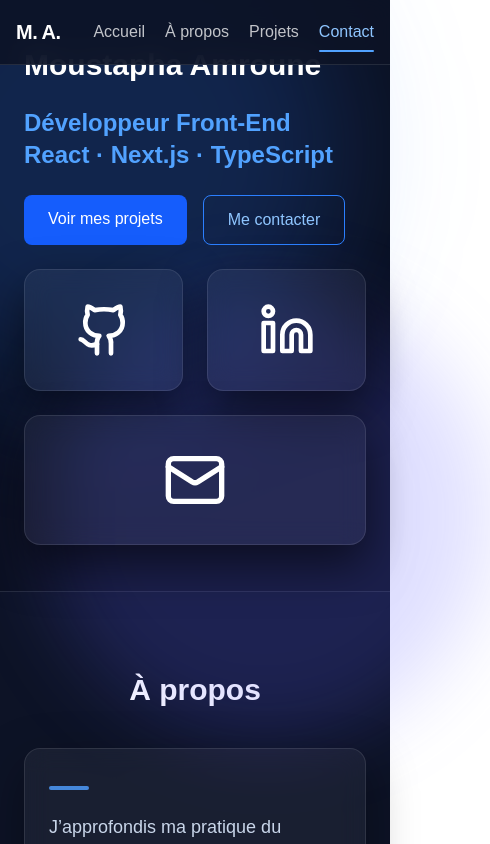
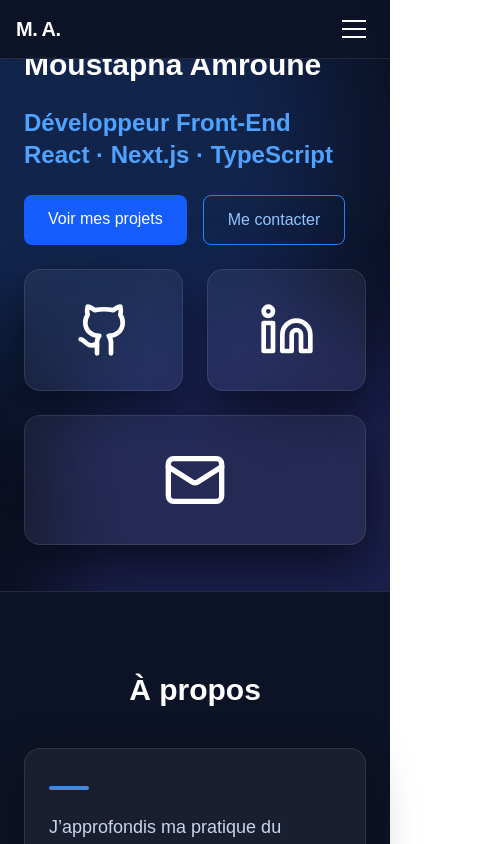
Before and after one commit to m-amroune/portfolio, a Next.js app: page / in a window 390 px wide. Shown: the top 844 px of the page, 490 px wide, since content can reach past the window. Built offline with nearby package versions, Linux system fonts and the light colour scheme.

Commit message:
improve mobile navigation and contact section

```diff
--- a/app/page.tsx
+++ b/app/page.tsx
@@ -31,7 +31,7 @@ export default function Home() {
     },
     {
       label: "OpenClassrooms",
-      text: "J’ai suivi le parcours Front-End d’OpenClassrooms, basé sur la réalisation de projets complets. J’y ai travaillé l’intégration responsive, React, les appels API et l’organisation du code.",
+      text: "J’ai suivi un parcours de formation développeur d'applications Javascript React, basé sur la réalisation de projets complets. J’y ai travaillé l’intégration responsive, React, les appels API et l’organisation du code.",
     },
     {
       label: "FreeCodeCamp",
@@ -78,7 +78,7 @@ export default function Home() {
         {/* ===================== HERO ===================== */}
         <section
           id="accueil"
-          className="relative min-h-[70vh] flex items-center px-6 md:px-12 lg:px-16"
+          className="relative flex min-h-[70vh] items-center overflow-hidden px-6 md:px-12 lg:px-16"
         >
           {/* Background decoration */}
           <div className="absolute inset-0 pointer-events-none">
@@ -99,8 +99,6 @@ export default function Home() {
                   React · Next.js · TypeScript
                 </span>
               </h2>
-
-
 
               {/* Primary actions */}
               <div className="flex gap-4 mt-6">
@@ -194,7 +192,7 @@ export default function Home() {
         {/* ===================== ABOUT ===================== */}
         <section
           id="a-propos"
-  className="border-t border-white/10 bg-[#0D1326] px-6 py-20"
+          className="scroll-mt-20 border-t border-white/10 bg-[#0D1326] px-6 py-20"
         >
           <div className="mx-auto max-w-6xl">
             <h2 className="mb-10 text-center text-3xl font-bold md:text-4xl">
@@ -246,8 +244,8 @@ export default function Home() {
                 <h3 className="text-3xl font-bold md:text-4xl">Compétences</h3>
 
                 <p className="mx-auto max-w-2xl text-white/70">
-          Conception d’interfaces, intégration, logique front-end, APIs et
-          bases de données.
+                  Conception d’interfaces, intégration, logique front-end, APIs
+                  et bases de données.
                 </p>
               </div>
 
@@ -273,7 +271,9 @@ export default function Home() {
                   text="Git, GitHub, Vite, Docker, Replit, Linux, Bash"
                 />
                 <SkillCard
-          icon={<MonitorSmartphone size={28} className="text-purple-400" />}
+                  icon={
+                    <MonitorSmartphone size={28} className="text-purple-400" />
+                  }
                   title="UX / UI"
                   text="Figma, Responsive Design"
                 />
@@ -285,7 +285,7 @@ export default function Home() {
         {/* ===================== PROJECTS ===================== */}
         <section
           id="projets"
-         className="px-6 py-20 bg-gradient-to-b from-[#17213A] via-[#111827] to-[#17213A] text-white border-t border-white/10"
+          className="scroll-mt-20 px-6 py-20 bg-gradient-to-b from-[#17213A] via-[#111827] to-[#17213A] text-white border-t border-white/10"
         >
           <div className="max-w-5xl mx-auto space-y-10">
             <div className="text-center">
@@ -315,10 +315,10 @@ export default function Home() {
         {/* ===================== CONTACT ===================== */}
         <section
           id="contact"
-          className="border-t border-white/10 bg-[#0D1326] px-6 py-20"
+          className="scroll-mt-20 border-t border-white/10 bg-[#0D1326] px-6 py-20"
         >
-          <div className="mx-auto max-w-5xl text-center">
-            <h2 className="mb-10 text-3xl font-bold md:text-4xl">
+          <div className="mx-auto max-w-5xl">
+            <h2 className="mb-10 text-center text-3xl font-bold md:text-4xl">
               Contact
             </h2>
 
--- a/components/ContactModal.tsx
+++ b/components/ContactModal.tsx
@@ -92,13 +92,20 @@ export default function ContactModal({ inline = false }: ContactModalProps) {
       onClick={inline ? undefined : closeModal}
     >
       <div
-        className={`
-  relative w-full
+        className={
+          inline
+            ? `
+      relative mx-auto w-full max-w-2xl
+      rounded-2xl border border-white/15
+      bg-white/[0.04] text-white
+    `
+            : `
+        relative w-full max-w-lg
         rounded-3xl border border-white/10
         bg-[#0f172a] text-white
         shadow-[0_24px_90px_rgba(0,0,0,0.45)]
-  ${inline ? "mx-auto max-w-2xl" : "max-w-lg"}
-`}
+      `
+        }
         onClick={(e) => e.stopPropagation()}
       >
         {!inline && (
@@ -118,7 +125,7 @@ export default function ContactModal({ inline = false }: ContactModalProps) {
           </button>
         )}
 
-        <div className="p-6 md:p-8">
+        <div className={inline ? "p-6 md:p-10" : "p-6 md:p-8"}>
           {!inline && (
             <div className="mb-6 space-y-2 pr-10">
               <h3 className="text-2xl font-bold">Me contacter</h3>
@@ -184,12 +191,12 @@ export default function ContactModal({ inline = false }: ContactModalProps) {
               <textarea
                 id="contact-message"
                 name="message"
-                rows={5}
+                rows={4}
                 required
                 className="
     w-full resize-none rounded-xl border border-white/10
     bg-white/[0.06] px-4 py-3
-        text-white
+    text-base text-white
     outline-none transition
     focus:border-blue-400/70 focus:bg-white/[0.08]
   "
@@ -208,18 +215,21 @@ export default function ContactModal({ inline = false }: ContactModalProps) {
               </p>
             )}
 
+            <div className="flex justify-center pt-2">
               <button
                 type="submit"
                 disabled={status === "sending"}
                 className="
-      w-full rounded-xl bg-blue-600 px-5 py-3
-      font-semibold text-white transition
+      inline-flex min-w-36 items-center justify-center
+      rounded-xl bg-blue-600 px-6 py-3
+      cursor-pointer text-base font-semibold text-white transition
       hover:bg-blue-500
       disabled:cursor-not-allowed disabled:opacity-60
     "
               >
                 {status === "sending" ? "Envoi..." : "Envoyer"}
               </button>
+            </div>
           </form>
         </div>
       </div>
--- a/components/Navbar.tsx
+++ b/components/Navbar.tsx
@@ -16,8 +16,8 @@ type SectionId = (typeof navItems)[number]["id"];
 
 export default function Navbar() {
   const pathname = usePathname();
-  const [activeSection, setActiveSection] =
-    useState<SectionId>("accueil");
+  const [activeSection, setActiveSection] = useState<SectionId>("accueil");
+  const [menuOpen, setMenuOpen] = useState(false);
 
   useEffect(() => {
     if (pathname !== "/") return;
@@ -52,27 +52,28 @@ export default function Navbar() {
       passive: true,
     });
 
-    return () =>
-      window.removeEventListener("scroll", updateActiveSection);
+    return () => window.removeEventListener("scroll", updateActiveSection);
   }, [pathname]);
 
   return (
     <nav
-  className="fixed inset-x-0 top-0 z-50 border-b border-white/10 bg-[#0D1326]/90 text-white backdrop-blur-md"
+      className="fixed inset-x-0 top-0 z-50 border-b border-white/10 bg-[#0D1326]/95 text-white backdrop-blur-md"
       role="navigation"
       aria-label="Navigation principale"
     >
       <div className="mx-auto flex max-w-5xl items-center justify-between px-4 py-3 sm:px-6">
-    <Link href="/#accueil" aria-label="Retour à l’accueil">
-      <span className="text-xl font-semibold tracking-tight">
-        M. A.
-      </span>
+        <Link
+          href="/#accueil"
+          aria-label="Retour à l’accueil"
+          onClick={() => setMenuOpen(false)}
+        >
+          <span className="text-xl font-semibold tracking-tight">M. A.</span>
         </Link>
 
-    <ul className="flex items-center gap-5 text-base font-medium md:gap-8 md:text-lg">
+        {/* Desktop navigation */}
+        <ul className="hidden items-center gap-8 text-lg font-medium md:flex">
           {navItems.map(({ id, label }) => {
-        const isActive =
-          pathname === "/" && activeSection === id;
+            const isActive = pathname === "/" && activeSection === id;
 
             return (
               <li key={id}>
@@ -97,7 +98,62 @@ export default function Navbar() {
             );
           })}
         </ul>
+
+        {/* Mobile menu button */}
+        <button
+          type="button"
+          onClick={() => setMenuOpen((current) => !current)}
+          aria-expanded={menuOpen}
+          aria-controls="mobile-navigation"
+          aria-label={menuOpen ? "Fermer le menu" : "Ouvrir le menu"}
+          className="flex cursor-pointer flex-col gap-1.5 rounded-lg p-2 transition hover:bg-white/10 md:hidden"
+        >
+          <span
+            className={`h-0.5 w-6 bg-white transition ${
+              menuOpen ? "translate-y-2 rotate-45" : ""
+            }`}
+          />
+          <span
+            className={`h-0.5 w-6 bg-white transition ${
+              menuOpen ? "opacity-0" : ""
+            }`}
+          />
+          <span
+            className={`h-0.5 w-6 bg-white transition ${
+              menuOpen ? "-translate-y-2 -rotate-45" : ""
+            }`}
+          />
+        </button>
       </div>
+
+      {/* Mobile navigation */}
+      {menuOpen && (
+        <ul
+          id="mobile-navigation"
+          className="border-t border-white/10 bg-[#0D1326] px-6 py-4 text-base font-medium md:hidden"
+        >
+          {navItems.map(({ id, label }) => {
+            const isActive = pathname === "/" && activeSection === id;
+
+            return (
+              <li key={id}>
+                <Link
+                  href={`/#${id}`}
+                  onClick={() => setMenuOpen(false)}
+                  aria-current={isActive ? "location" : undefined}
+                  className={`block border-b border-white/10 py-4 transition last:border-b-0 ${
+                    isActive
+                      ? "text-blue-300"
+                      : "text-white/80 hover:text-white"
+                  }`}
+                >
+                  {label}
+                </Link>
+              </li>
+            );
+          })}
+        </ul>
+      )}
     </nav>
   );
 }
```
Lines whose indentation alone changed are shown as unchanged.
